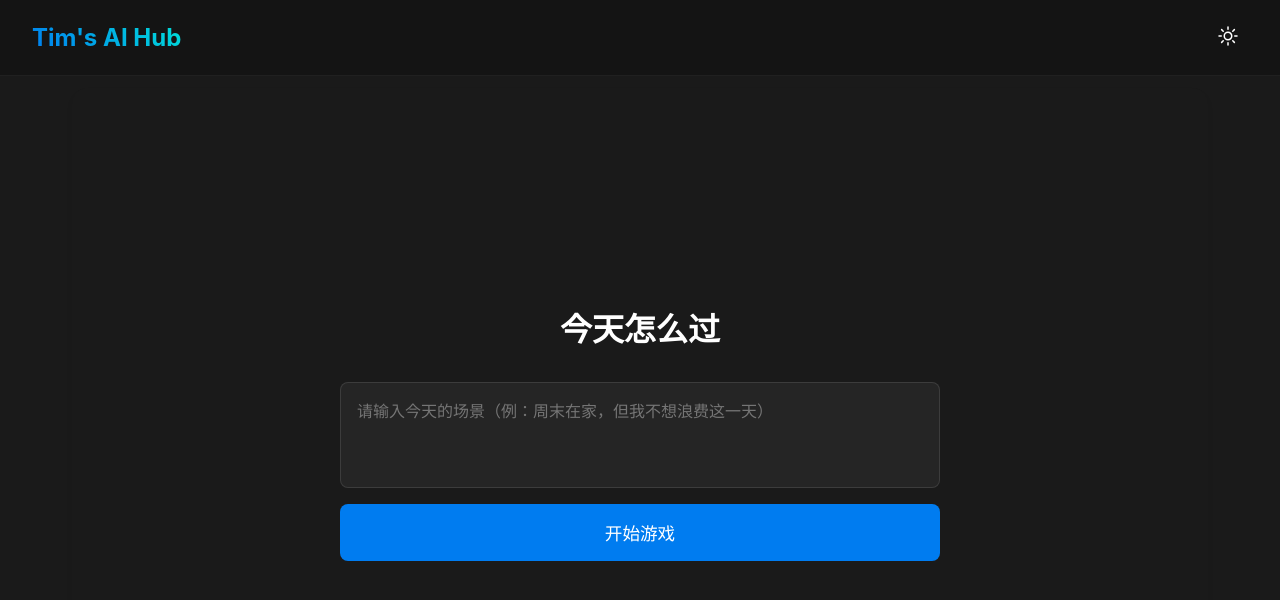
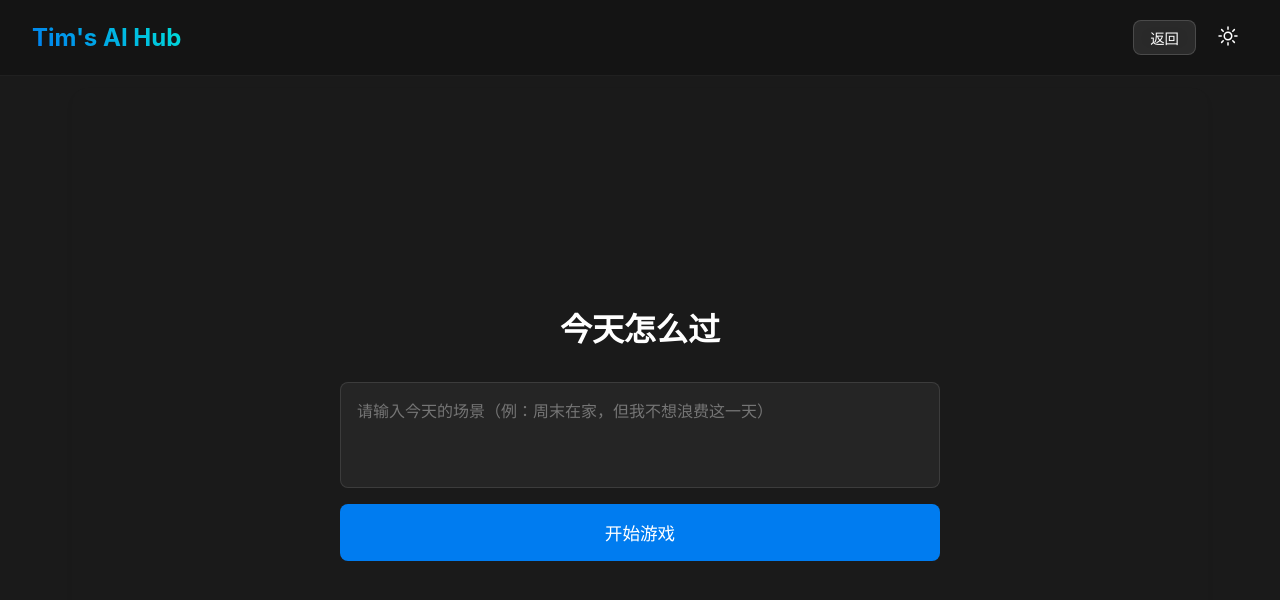
Before and after one commit to Chen166-cloud/zhikexing-web, a Vue app: page /game in a window 1280 px wide. Both pictures are taken after a click on the button 1228 px from the left and 37 px from the top of the page. Shown: the top 600 px of the page. Built offline with nearby package versions, Linux system fonts and the light colour scheme; the HTML template or start-up script is replaced by a standard one.

Commit message:
页面优化

```diff
--- a/src/App.vue
+++ b/src/App.vue
@@ -11,6 +11,11 @@ const router = useRouter()
 
 // 添加全局状态来跟踪当前路由
 const currentRoute = ref(router.currentRoute.value.path)
+
+// 返回主页
+const goBack = () => {
+  router.push('/')
+}
 
 // 添加全局路由守卫
 router.beforeEach((to, from, next) => {
@@ -28,10 +33,13 @@ router.beforeEach((to, from, next) => {
   <div class="app" :class="{ 'dark': isDark }">
     <nav class="navbar">
       <router-link to="/" class="logo">Tim's AI Hub</router-link>
-      <button @click="toggleDark()" class="theme-toggle">
-        <SunIcon v-if="isDark" class="icon" />
-        <MoonIcon v-else class="icon" />
-      </button>
+      <div class="nav-actions">
+        <button v-if="currentRoute !== '/'" @click="goBack" class="back-btn">返回</button>
+        <button @click="toggleDark()" class="theme-toggle">
+          <SunIcon v-if="isDark" class="icon" />
+          <MoonIcon v-else class="icon" />
+        </button>
+      </div>
     </nav>
     <router-view v-slot="{ Component }">
       <transition name="fade" mode="out-in">
@@ -98,6 +106,40 @@ body {
     -webkit-text-fill-color: transparent;
   }
 
+  .nav-actions {
+    display: flex;
+    align-items: center;
+    gap: 0.75rem;
+  }
+
+  .back-btn {
+    padding: 0.4rem 1rem;
+    border: 1px solid rgba(0, 0, 0, 0.15);
+    border-radius: 0.5rem;
+    background: rgba(255, 255, 255, 0.8);
+    backdrop-filter: blur(10px);
+    color: var(--text-color);
+    font-size: 0.9rem;
+    cursor: pointer;
+    transition: all 0.3s ease;
+
+    &:hover {
+      background: #007CF0;
+      color: #fff;
+      border-color: #007CF0;
+    }
+
+    .dark & {
+      background: rgba(255, 255, 255, 0.1);
+      border-color: rgba(255, 255, 255, 0.15);
+
+      &:hover {
+        background: #007CF0;
+        border-color: #007CF0;
+      }
+    }
+  }
+
   .theme-toggle {
     background: none;
     border: none;
--- a/src/views/Home.vue
+++ b/src/views/Home.vue
@@ -36,7 +36,7 @@ const aiApps = ref([
   {
     id: 1,
     title: 'AI 聊天',
-    description: '多模态对话机器人，支持图片、音频等',
+    description: '智能文本对话机器人，支持自然语言交互、上下文理解与连续对话',
     route: '/ai-chat',
     icon: ChatBubbleLeftRightIcon
   },
```
